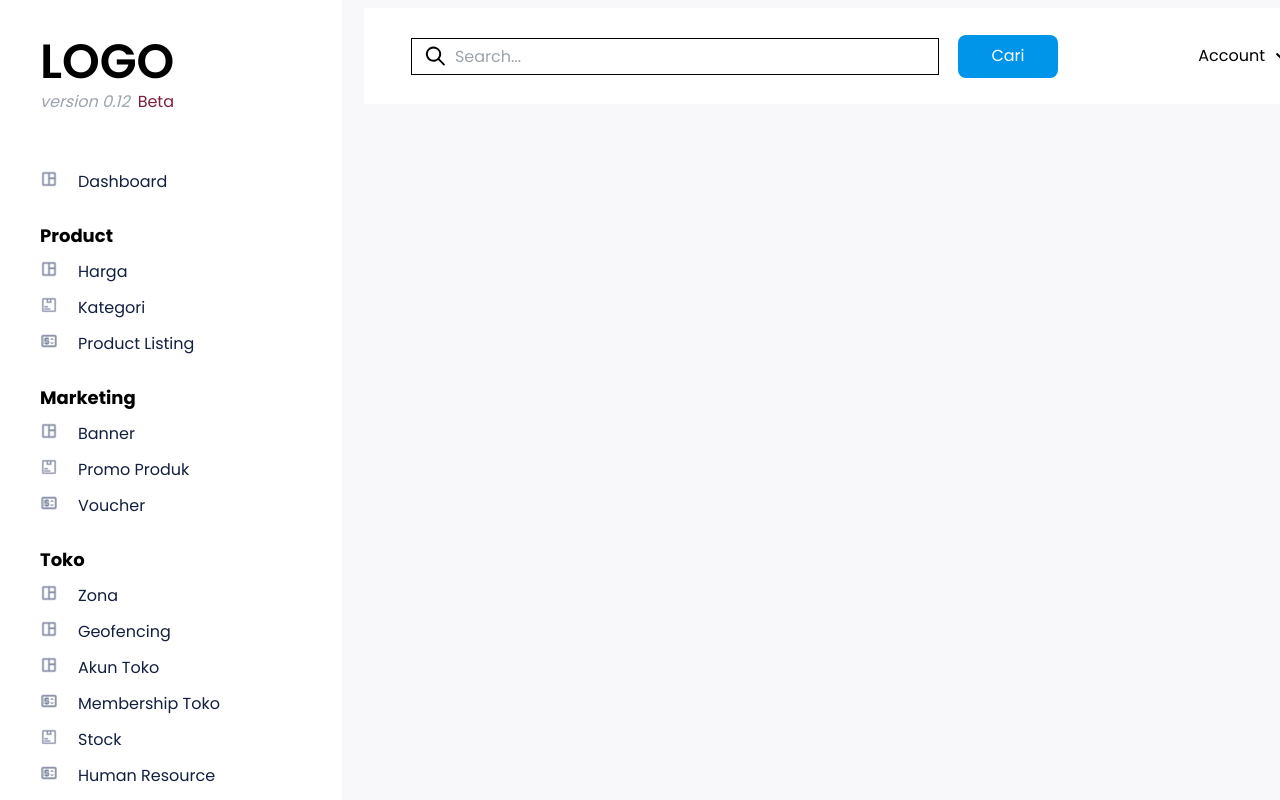
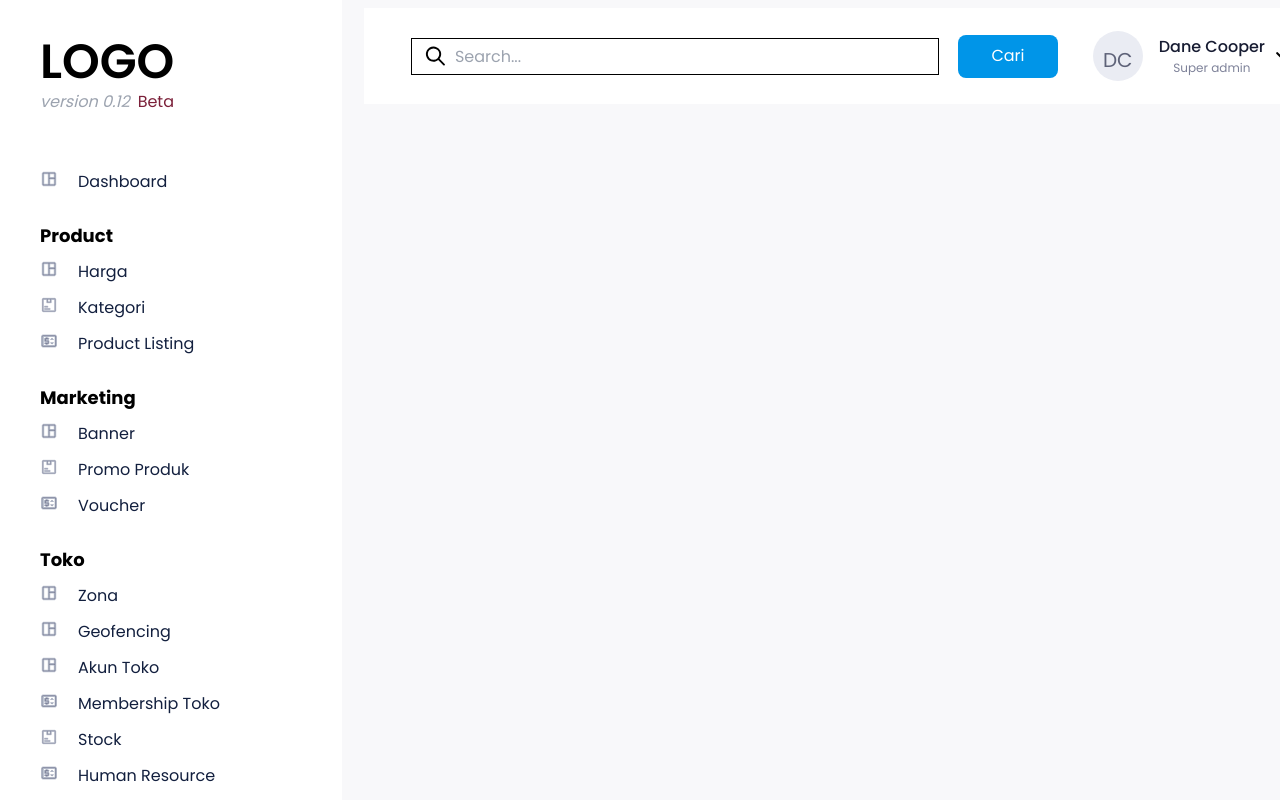
Before and after one commit to muhamadluthfiam/frontendtest-luthfiamrullah, a Vue app: page / in a window 1280 px wide. Shown: the top 800 px of the page. Built offline with nearby package versions, Linux system fonts and the light colour scheme.

Commit message:
layouting user info

```diff
--- a/src/components/akuntoko/CardDiagram.vue
+++ b/src/components/akuntoko/CardDiagram.vue
@@ -7,7 +7,7 @@
         </div>
         <hr class="h-full" />
         <div class="flex justify-between p-2">
-
+          <!-- diagram here -->
         </div>
       </div>
     </div>
--- /dev/null
+++ b/src/components/icons/ArrowIcon.vue
@@ -0,0 +1,16 @@
+<template>
+  <main>
+    <svg
+      xmlns="http://www.w3.org/2000/svg"
+      viewBox="0 0 24 24"
+      width="24"
+      height="24"
+      class="h-6 w-6 text-grey-darker fill-current ml-1"
+    >
+      <path
+        class="heroicon-ui"
+        d="M15.3 9.3a1 1 0 0 1 1.4 1.4l-4 4a1 1 0 0 1-1.4 0l-4-4a1 1 0 0 1 1.4-1.4l3.3 3.29 3.3-3.3z"
+      />
+    </svg>
+  </main>
+</template>
--- /dev/null
+++ b/src/components/icons/SearchIcon.vue
@@ -0,0 +1,14 @@
+<template>
+  <svg
+    xmlns="http://www.w3.org/2000/svg"
+    viewBox="0 0 24 24"
+    width="24"
+    height="24"
+    class="h-18 w-18 text-black fill-current"
+  >
+    <path
+      class="heroicon-ui"
+      d="M16.32 14.9l5.39 5.4a1 1 0 0 1-1.42 1.4l-5.38-5.38a8 8 0 1 1 1.41-1.41zM10 16a6 6 0 1 0 0-12 6 6 0 0 0 0 12z"
+    />
+  </svg>
+</template>
--- a/src/components/layout/Header.vue
+++ b/src/components/layout/Header.vue
@@ -18,18 +18,7 @@
         action=""
         class="xl:w-[526px] xl:h-[35px] mr-5 px-3 flex items-center outline-1 outline"
       >
-        <svg
-          xmlns="http://www.w3.org/2000/svg"
-          viewBox="0 0 24 24"
-          width="24"
-          height="24"
-          class="h-18 w-18 text-black fill-current"
-        >
-          <path
-            class="heroicon-ui"
-            d="M16.32 14.9l5.39 5.4a1 1 0 0 1-1.42 1.4l-5.38-5.38a8 8 0 1 1 1.41-1.41zM10 16a6 6 0 1 0 0-12 6 6 0 0 0 0 12z"
-          />
-        </svg>
+        <SearchIcon />
         <input
           type="search"
           class="
@@ -48,71 +37,10 @@
         Cari
       </button>
     </div>
-    <div class="">
-      <a
-        href="#"
-        class="text-black flex items-center h-full bg-grey-darkest px-4"
-      >
-        Account
-        <svg
-          xmlns="http://www.w3.org/2000/svg"
-          viewBox="0 0 24 24"
-          width="24"
-          height="24"
-          class="h-6 w-6 text-grey-darker fill-current ml-1"
-        >
-          <path
-            class="heroicon-ui"
-            d="M15.3 9.3a1 1 0 0 1 1.4 1.4l-4 4a1 1 0 0 1-1.4 0l-4-4a1 1 0 0 1 1.4-1.4l3.3 3.29 3.3-3.3z"
-          />
-        </svg>
-      </a>
-      <div
-        class="hidden group-hover:block absolute pin-r top-full w-48 bg-black"
-      >
-        <a
-          href="#"
-          class="
-            block
-            text-left
-            py-3
-            px-3
-            text-black
-            hover:text-blue-dark
-            text-xs
-          "
-        >
-          My Account
-        </a>
-        <a
-          href="#"
-          class="
-            block
-            text-left
-            py-3
-            px-3
-            text-black
-            hover:text-blue-dark
-            text-xs
-          "
-        >
-          Edit Account
-        </a>
-        <a
-          href="#"
-          class="
-            block
-            text-left
-            py-3
-            px-3
-            text-black
-            hover:text-blue-dark
-            text-xs
-          "
-        >
-          Logout
-        </a>
-      </div>
-    </div>
+    <UserInfo />
   </header>
 </template>
+<script setup>
+import SearchIcon from '../icons/SearchIcon.vue'
+import UserInfo from './UserInfo.vue'
+</script>
--- /dev/null
+++ b/src/components/layout/UserInfo.vue
@@ -0,0 +1,26 @@
+<template>
+  <main>
+    <div class="flex">
+      <div class="w-[50px] h-[50px] bg-[#EAECF3] my-4 rounded-full content-center">
+        <h5 class="text-center my-[15px] text-xl text-[#5E6278]">DC</h5>
+      </div>
+      <RouterLink
+        to="#"
+        class="text-black flex my-5 h-full bg-grey-darkest px-4"
+      >
+      <div>
+        <p class="text-[#171C32] font-medium">Dane Cooper</p>
+        <p class="text-[12px] text-[#7E8299]">Super admin</p>
+      </div>
+      <div class="my-2">
+        <ArrowIcon />
+      </div>
+      </RouterLink>
+    </div>
+  </main>
+</template>
+<script setup>
+import { RouterLink } from 'vue-router'
+import ArrowIcon from '../icons/ArrowIcon.vue'
+
+</script>
```
